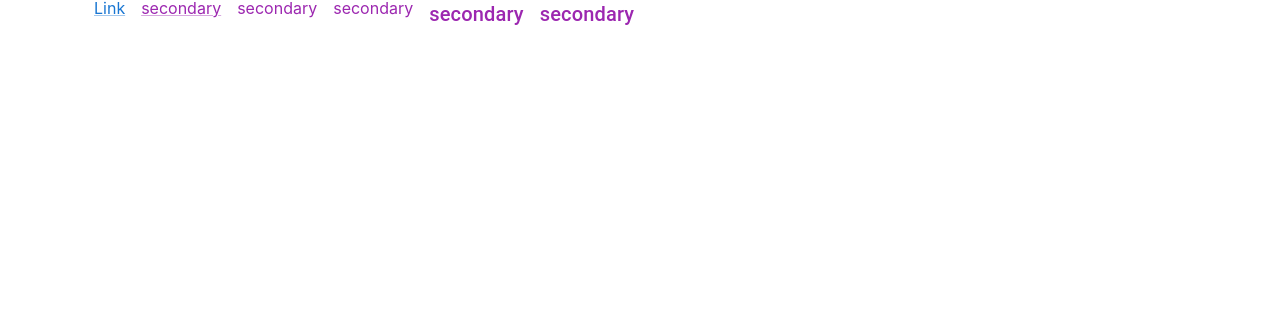
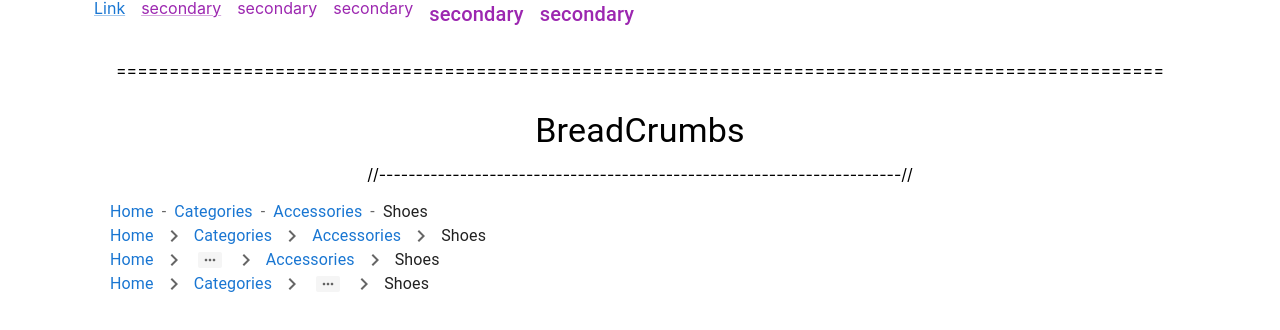
Before and after one commit to Varshavt1999/react-material-ui---demo, a React (Create React App) app: page / in a window 1280 px wide. Shown: the part 10871-11201 px from the top of the page. Before the commit the page ends 10995 px from the top, so only its background shows below. Built offline with nearby package versions, Linux system fonts and the light colour scheme.

Commit message:
BreadCrumbs

```diff
--- a/src/App.tsx
+++ b/src/App.tsx
@@ -2,6 +2,7 @@ import './App.css';
 import { MuiAccordion } from './components/MuiAccordion';
 import { MuiAutocomplete } from './components/MuiAutocomplete';
 import { MuiBox } from './components/MuiBox';
+import { MuiBreadCrumbs } from './components/MuiBreadCrumbs';
 import { MuiButton } from './components/MuiButton';
 import { MuiButtonGroup } from './components/MuiButtonGroup';
 import { MuiCard } from './components/MuiCard';
@@ -68,6 +69,8 @@ function App() {
       <MuiMenu/>
       ===================================================================================================
       <MuiLink />
+      ===================================================================================================
+      <MuiBreadCrumbs/>
     </div>
   );
 }
--- /dev/null
+++ b/src/components/MuiBreadCrumbs.tsx
@@ -0,0 +1,43 @@
+// BreadCrumbs is a type of secondary navigation scheme that reveals users location in a website
+import {Typography ,Box,Breadcrumbs,Link } from "@mui/material"
+import NavigateNextIcon from '@mui/icons-material/NavigateNext';
+
+export const MuiBreadCrumbs = () => {
+  return (
+    <div style={{padding : "30px"}}>
+    <Typography variant='h4' component="h1" gutterBottom>BreadCrumbs</Typography>
+    //-----------------------------------------------------------------------//
+    <Box margin={2}>
+      <Breadcrumbs aria-label="breadcrumb" separator="-">
+        <Link underline="hover">Home</Link>
+        <Link underline="hover">Categories</Link>
+        <Link underline="hover">Accessories</Link>
+        <Typography color="text.primary">Shoes</Typography>
+      </Breadcrumbs>
+      {/* links navigate to the previous route each time */}
+      {/* separator prop - you can also use icon to separate breadcrumbs */}
+      <Breadcrumbs aria-label="breadcrumb" separator={<NavigateNextIcon/>}>
+        <Link underline="hover">Home</Link>
+        <Link underline="hover">Categories</Link>
+        <Link underline="hover">Accessories</Link>
+        <Typography color="text.primary">Shoes</Typography>
+      </Breadcrumbs>
+      {/* number of list to display at a given time . by default breadcrumbs componeny shows 8 items
+      maxItems={3} --> does not make any change bcz number of items to show before and  after the collaps is 1 . hence the fiest and last item is shown
+      itemAfterCollapse , itemBeforeCollapse----> number of items before and after the ellipsis*/}
+      <Breadcrumbs aria-label="breadcrumb" separator={<NavigateNextIcon/>} maxItems={3} itemsAfterCollapse={2}>
+        <Link underline="hover">Home</Link>
+        <Link underline="hover">Categories</Link>
+        <Link underline="hover">Accessories</Link>
+        <Typography color="text.primary">Shoes</Typography>
+      </Breadcrumbs>
+      <Breadcrumbs aria-label="breadcrumb" separator={<NavigateNextIcon/>} maxItems={3} itemsBeforeCollapse={2}>
+        <Link underline="hover">Home</Link>
+        <Link underline="hover">Categories</Link>
+        <Link underline="hover">Accessories</Link>
+        <Typography color="text.primary">Shoes</Typography>
+      </Breadcrumbs>
+    </Box>
+    </div>
+  )
+}
```
